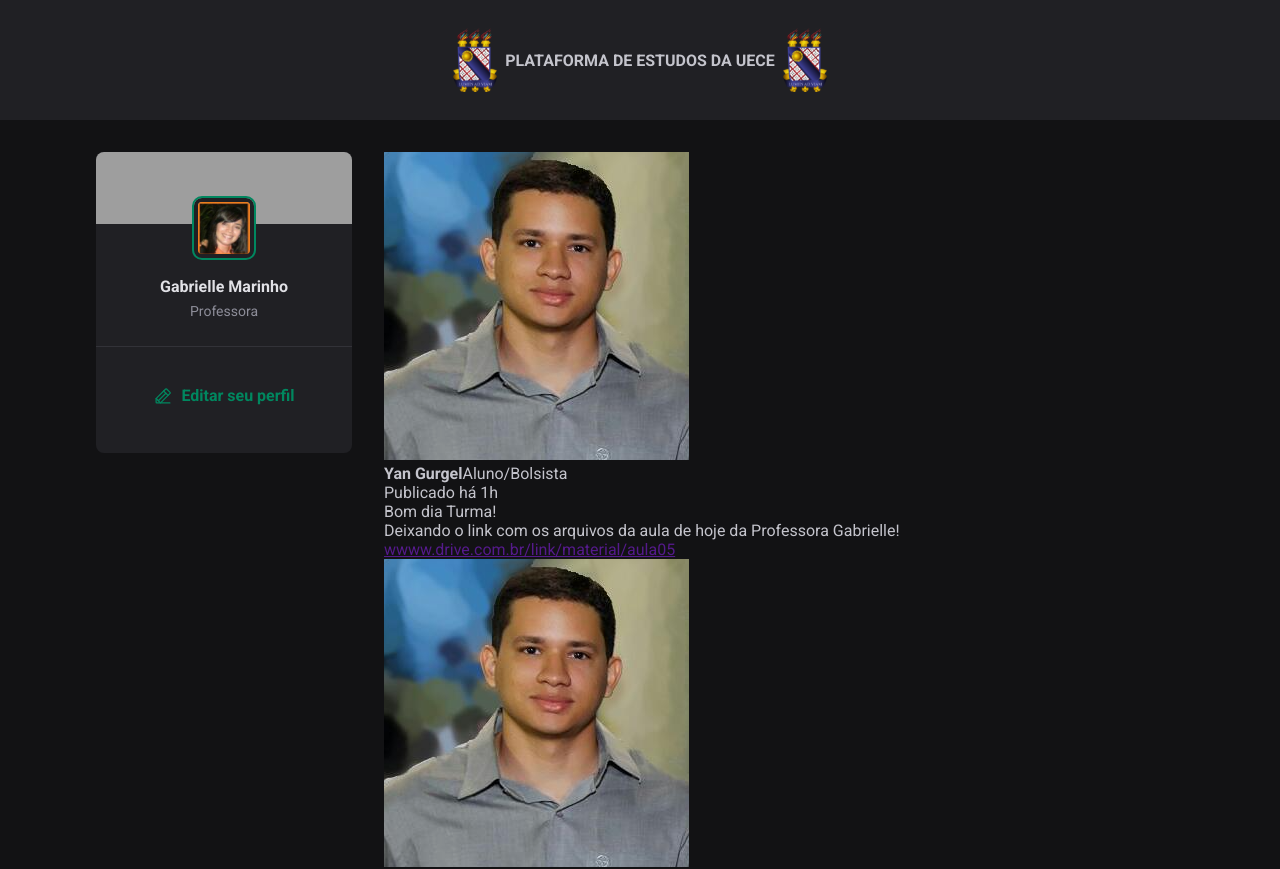
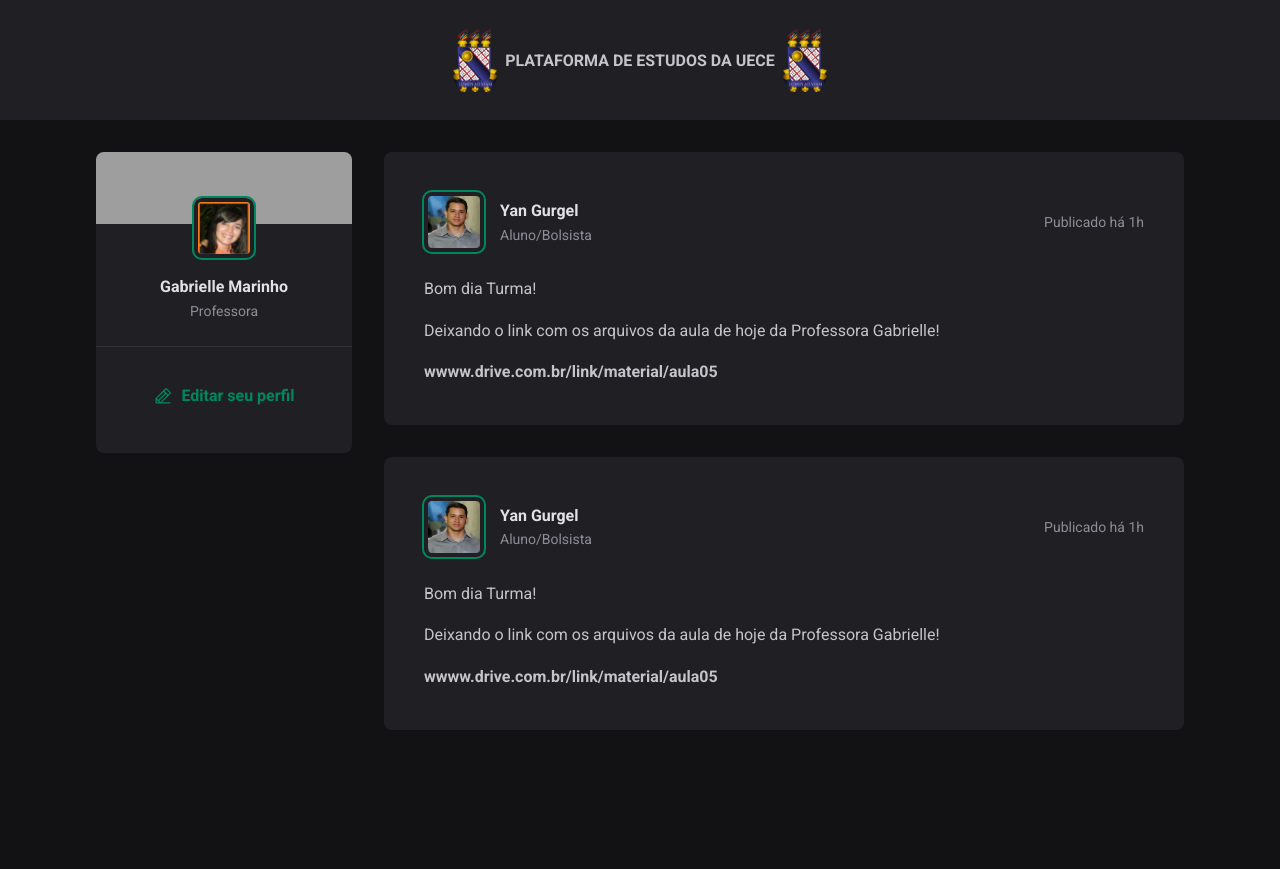
Before and after one commit to Yan-Gurgel/uece-platform, a React (Vite) app: page / in a window 1280 px wide. Shown: the top 869 px of the page. After the commit the page ends 800 px from the top, so only its background shows below. Built offline with nearby package versions, Linux system fonts and the light colour scheme; grey boxes are pictures that could not be loaded.

Commit message:
Estilo do Post

```diff
--- a/src/components/Post.jsx
+++ b/src/components/Post.jsx
@@ -11,7 +11,7 @@ export function Post() {
             className={styles.avatar}
             src={yan}
           />
-          <div className={styles.autorInfo}>
+          <div className={styles.authorInfo}>
             <strong>Yan Gurgel</strong>
             <span>Aluno/Bolsista</span>
           </div>
--- a/src/components/Post.module.css
+++ b/src/components/Post.module.css
@@ -1,3 +1,67 @@
 .post {
+    background: var(--gray-800);
+    border-radius: 8px;
+    padding: 2.5rem;
+}
 
+.post + .post {
+    margin-top: 2rem;
 }
+
+.content {
+    line-height: 1.6;
+    color: var(--gray-300);
+    margin-top: 1.5rem;
+}
+
+.content p {
+    margin-top: 1rem;
+}
+
+.content a {
+    font-weight: bold;
+    color: var(--gray-500);
+    text-decoration: none;
+}
+
+.content a:hover {
+    color: var(--green-300);
+}
+
+.post > header {
+    display: flex;
+    align-items: center;
+    justify-content: space-between;
+}
+
+.post > header time {
+    font-size: 0.875rem;
+    color: var(--gray-400);
+}
+
+.author {
+    display: flex;
+    align-items: center;
+    gap: 1rem;
+}
+
+.author img {
+    width: calc(3rem + 12px);
+    height: calc(3rem + 12px);
+    border-radius: 8px;
+    border: 4px solid var(--gray-800);
+    outline: 2px solid var(--green-500);
+}
+
+.authorInfo strong {
+    display: block;
+    color: var(--gray-100);
+    line-height: 1.6;
+}
+
+.authorInfo span {
+    display: block;
+    font-size: 0.875rem;
+    color: var(--gray-400);
+    line-height: 1.6;
+}
--- a/src/global.css
+++ b/src/global.css
@@ -9,6 +9,7 @@
   --gray-800: #202024;
   --gray-900: #121214;
 
+  --green-300: #00B37E;
   --green-500: #00875f;
 }
 
```
